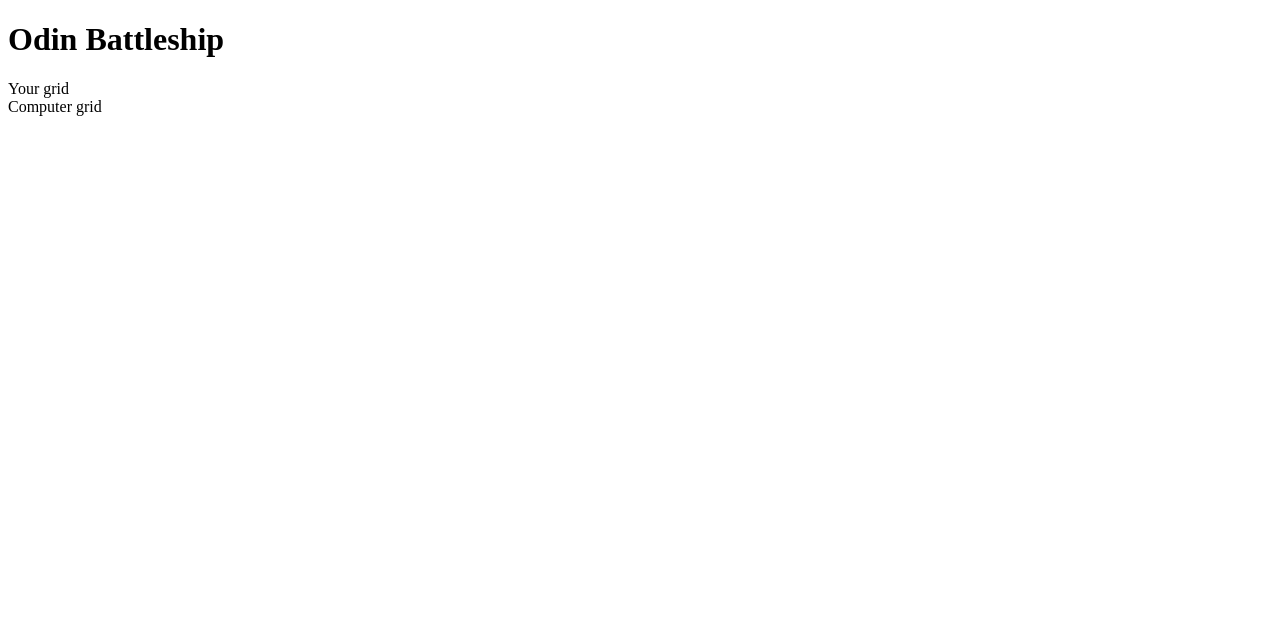
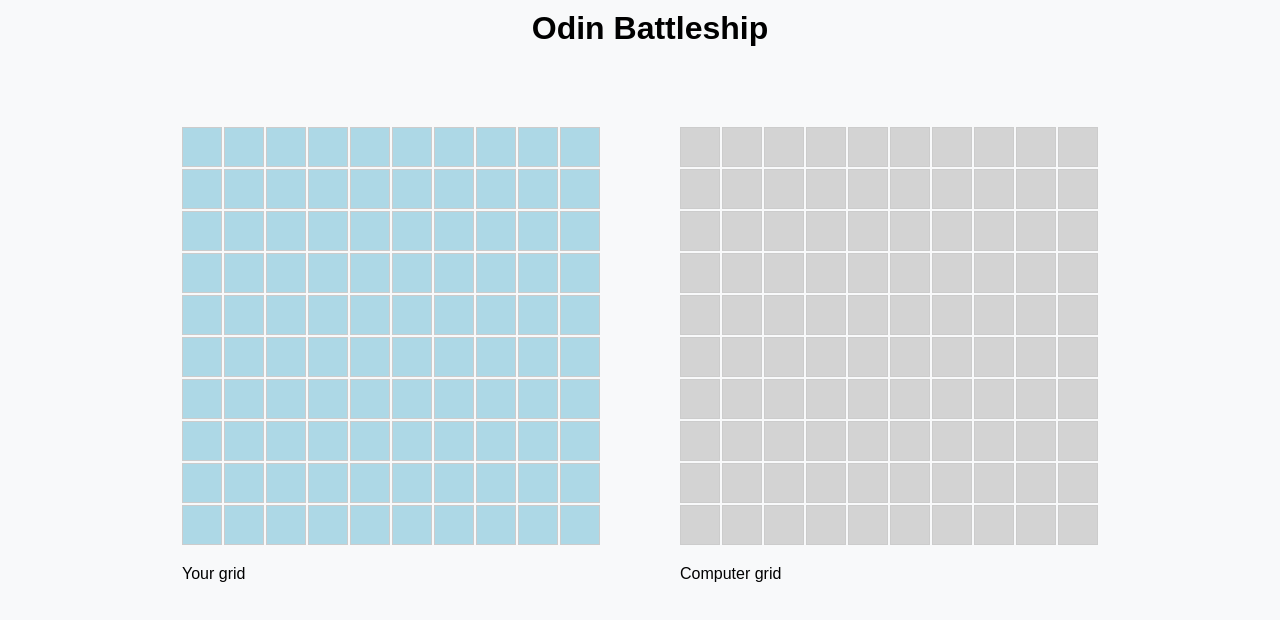
Before and after one commit to Liam-JL/odin-battleship, a website built with webpack: page src/template.html in a window 1280 px wide. Built offline with nearby package versions, Linux system fonts and the light colour scheme.

Commit message:
Implement initial styling for app and player and computer sections

```diff
--- a/src/index.js
+++ b/src/index.js
@@ -1,3 +1,5 @@
+import "./shared/styles/app.css"
+import "./shared/styles/widgets.css"
 import { renderAppWidgets } from "./pages/render_app_widgets";
 window.onload = (e) => {
     renderAppWidgets();
--- /dev/null
+++ b/src/shared/styles/app.css
@@ -0,0 +1,40 @@
+/* Minimal CSS Reset */
+*,
+*::before,
+*::after {
+  box-sizing: border-box;
+  margin: 0;
+  padding: 0;
+}
+
+html, body {
+  height: 100%;
+  font-family: sans-serif;
+  background-color: #f8f9fa;
+}
+
+button,
+input,
+textarea,
+select {
+  font: inherit;
+  background: none;
+  border: none;
+  outline: none;
+}
+
+header {
+    margin: 10px;
+    width: 100%;
+    display: flex;
+    justify-content: center;
+    align-items: center;
+}
+
+main {
+    height: 100%;
+    margin-top: 5rem;
+    display: flex;
+    justify-content: center;
+    gap: 5rem;
+}
--- /dev/null
+++ b/src/shared/styles/widgets.css
@@ -0,0 +1,26 @@
+.gameboard {
+    display: grid;
+    grid-template-columns: repeat(10, 40px);
+    grid-template-rows: repeat(10, 40px);
+    gap: 2px;
+    margin-bottom: 20px;
+}
+
+.cell {
+  width: 40px;
+  height: 40px;
+  background-color: lightblue;
+  border: 1px solid #ccc;
+}
+
+.gameboard--computer > .cell {
+    background-color: lightgrey;
+    cursor: pointer;
+}
+
+.cell.hit {
+  background-color: red;
+}
+.cell.miss {
+  background-color: gray;
+}
--- a/src/template.html
+++ b/src/template.html
@@ -7,7 +7,7 @@
 </head>
 <body>
     <header>
-        <h1>Odin Battleship</h1>
+        <h1 class="app-header">Odin Battleship</h1>
     </header>
     <main id="app">
     </main>
--- a/src/widgets/sections.js
+++ b/src/widgets/sections.js
@@ -1,8 +1,8 @@
 import { Player } from "../entities/player";
 import { generateBoard } from "../features/generate-board";
 
+
 export function playerSection() {
-    const player = new Player();
     const section = document.createElement("section");
     section.classList.add("player-section");
     section.innerHTML = `
@@ -22,7 +22,7 @@ export function computerSection() {
     const section = document.createElement("section");
     section.classList.add("player-section");
     section.innerHTML = `
-        <div class="gameboard"></div>
+        <div class="gameboard gameboard--computer"></div>
         <span>Computer grid</span>
     `;
 
```
